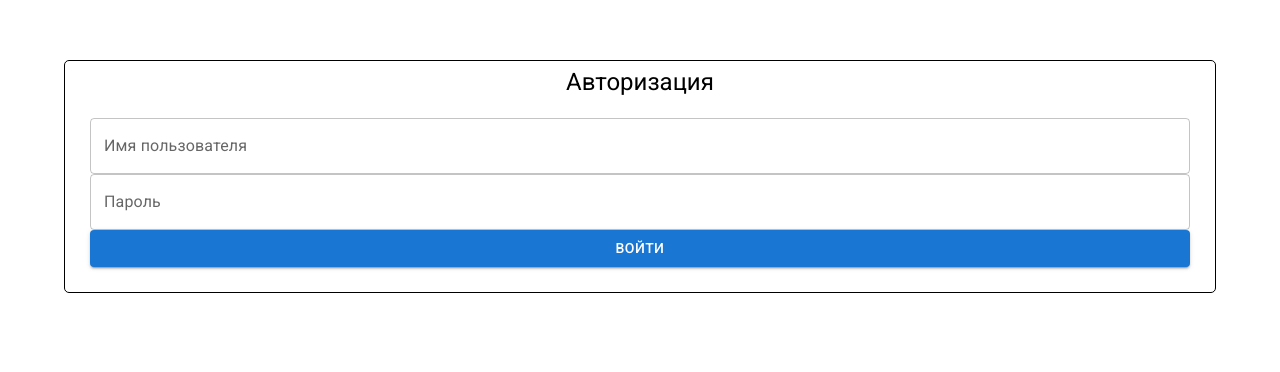
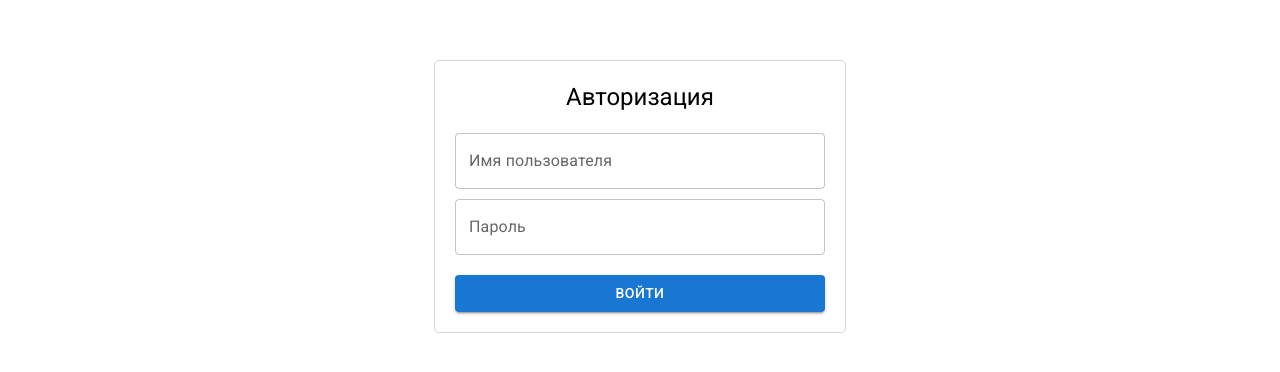
Before and after one commit to rnv812/UniversityRatingSystem, a React (Create React App) app in the folder client/: page /login in a window 1280 px wide. Shown: the part 140-512 px from the top of the page. Built offline with nearby package versions, Linux system fonts and the light colour scheme.

Commit message:
Add auth and env modules for login page

```diff
--- /dev/null
+++ b/client/src/API/auth.js
@@ -0,0 +1,18 @@
+import { getApiUrl } from "./env";
+
+
+export async function authorize(username, password) {
+    const authUrl = `${getApiUrl()}auth/login/`;
+    let response = await fetch(authUrl, {
+        method: 'POST',
+        headers: {
+            'Content-Type': 'application/json',
+            'Access-Control-Allow-Origin': getApiUrl(),
+        },
+        body: {
+            'username': username,
+            'password': password
+        }
+    });
+    console.log(response);
+}
--- /dev/null
+++ b/client/src/API/env.js
@@ -0,0 +1,3 @@
+export function getApiUrl() {
+    return process.env.REACT_APP_API_URL
+}
--- a/client/src/components/LoginForm.jsx
+++ b/client/src/components/LoginForm.jsx
@@ -1,18 +1,48 @@
 import * as React from 'react';
 import {Box, TextField, Button, Typography} from '@mui/material';
 import styles from '../styles/LoginForm.module.css';
+import { authorize } from '../API/auth';
+
 
 export default function LoginForm() {
+    const [username, setUsername] = React.useState('');
+    const [password, setPassword] = React.useState('');
+
+    function submit() {
+        authorize(username, password)
+    }
+
     return (
-        <Box className={styles.formBox}>
-            <Typography className={styles.formTitle} variant="h5" component="div">
-                Авторизация
-            </Typography>
-            <form className={styles.form}>
-                <TextField className={styles.formField} label="Имя пользователя" variant="outlined" />
-                <TextField className={styles.formField} label="Пароль" variant="outlined" type="password"/>
-                <Button className={styles.submitBtn} variant="contained">Войти</Button>
-            </form>
+        <Box className={styles['form-box-container']}>
+            <Box className={styles['form-box']}>
+                <Typography className={styles['form-title']} variant="h5" component="div">
+                    Авторизация
+                </Typography>
+                <form className={styles['login-form']}>
+                    <Box className={styles['form-field']}>
+                        <TextField
+                            style={{width: "370px"}}
+                            value={username}
+                            onChange={event => setUsername(event.target.value)}
+                            label="Имя пользователя"
+                            variant="outlined"
+                        />
+                    </Box>
+                    <Box className={styles['form-field']}>
+                        <TextField
+                            style={{width: "370px"}}
+                            value={password}
+                            onChange={event => setPassword(event.target.value)}
+                            label="Пароль"
+                            variant="outlined"
+                            type="password"
+                        />
+                    </Box>
+                    <Box className={styles['submit-btn']}>
+                        <Button style={{width: "370px"}} onClick={submit} variant="contained">Войти</Button>
+                    </Box>
+                </form>
+            </Box>
         </Box>
     );
 }
--- a/client/src/components/Navbar.jsx
+++ b/client/src/components/Navbar.jsx
@@ -11,7 +11,7 @@ export default function Navbar({actions}) {
                 <Typography variant="h6" component="div" sx={{ flexGrow: 1 }}>
                     Фамилия Имя Отчество
                 </Typography>
-                {actions.map(action => <Button color="inherit" onClick={action.func}>{action.name}</Button>)}
+                {actions.map(action => <Button color="inherit" key={action.name} onClick={action.func}>{action.name}</Button>)}
             </Toolbar>
         </AppBar>
   );
--- a/client/src/pages/LoginPage.jsx
+++ b/client/src/pages/LoginPage.jsx
@@ -1,13 +1,9 @@
 import * as React from "react";
-import {Container} from "@mui/material"
 import LoginForm from "../components/LoginForm";
-import styles from '../styles/LoginForm.module.css';
 
 
 export default function LoginPage() {
     return (
-        <Container className={styles.formContainer}>
-            <LoginForm/>
-        </Container>
+        <LoginForm/>
     );
 }
--- a/client/src/styles/LoginForm.module.css
+++ b/client/src/styles/LoginForm.module.css
@@ -1,36 +1,32 @@
-.formContainer {
-    margin-top: 200px;
+.form-box-container {
     display: flex;
     justify-content: center;
+    margin-top: 200px;
 }
 
-.formBox {
-    display: flex;
-    justify-content: center;
-    flex-direction: column;
+.form-box {
     border: 1px;
     border-style: solid;
     border-radius: 5px;
-    padding: 5px;
+    border-color: rgb(212, 212, 212);
+    padding: 20px;
 }
 
-.formTitle{
+.form-title {
     text-align: center;
-    margin: 20px;
+    padding-bottom: 20px;
 }
 
-.form {
+.form-field {
     display: flex;
     justify-content: center;
-    flex-direction: column;
-    min-width: 400px;
-    margin: 20px;
+    flex: 1;
+    margin-bottom: 10px;
 }
 
-.formField {
-    margin: 10px 0;
+.submit-btn {
+    display: flex;
+    justify-content: center;
+    flex: 1;
+    margin-top: 20px;
 }
-
-.submitBtn {
-    margin-top: 30px;
-}
```
Also changed, not shown: 2 other files (tests, documents, lock files or other folders).
